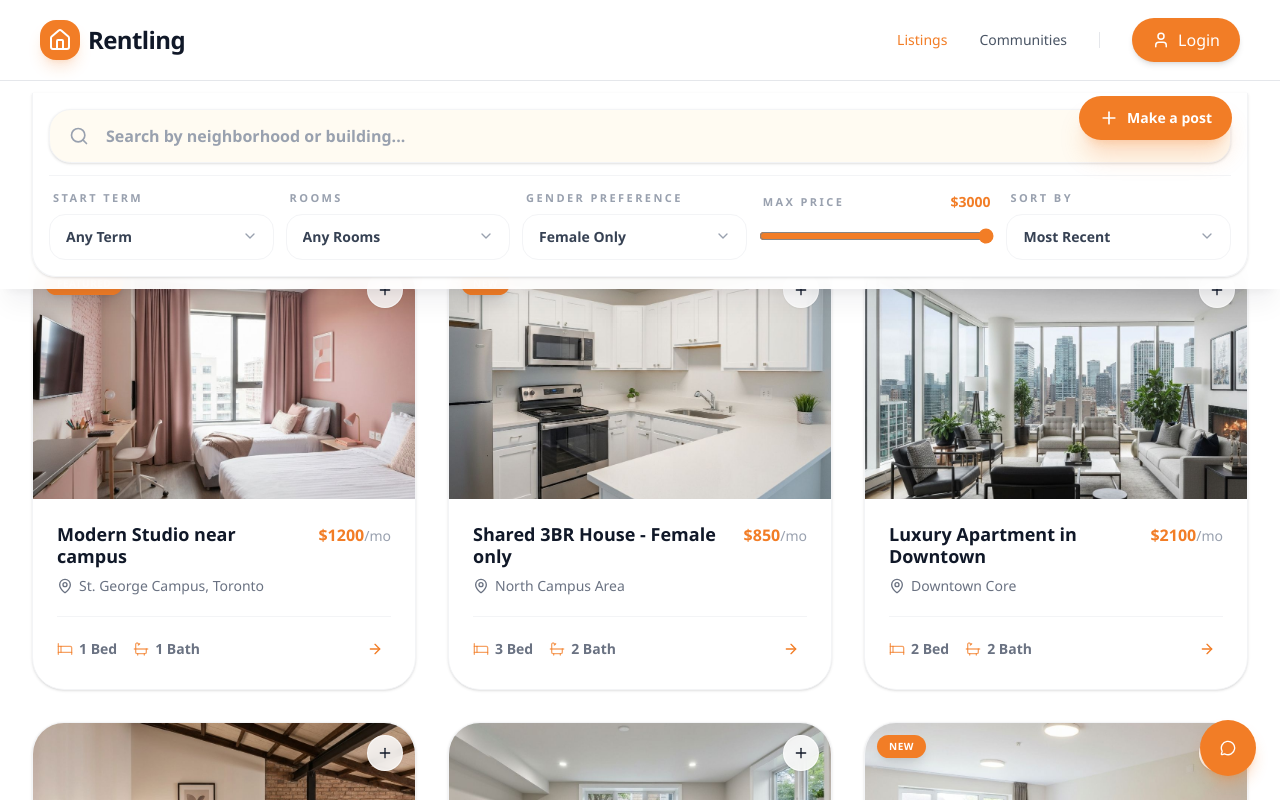
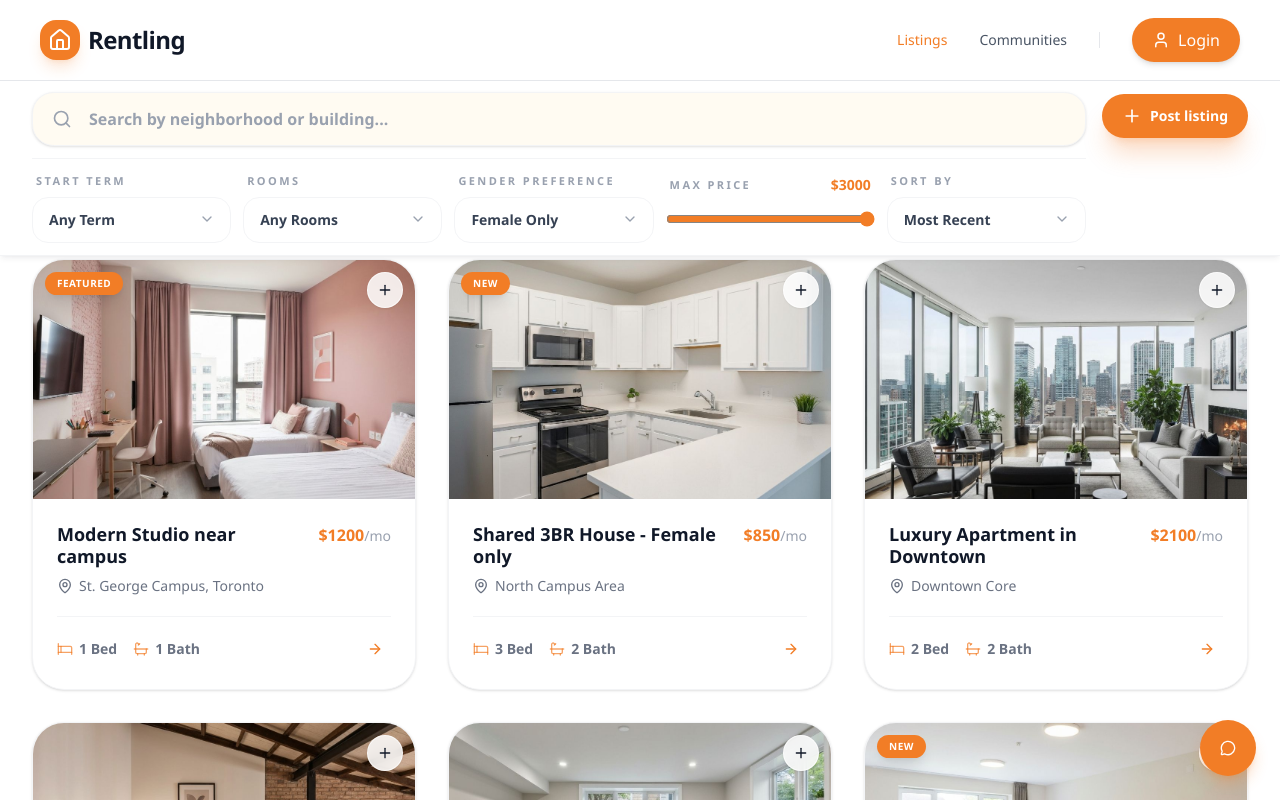
Before and after one commit to Leoz168/Sanctor, a Next.js app in the folder apps/web/: page /post-listings in a window 1280 px wide. Shown: the top 800 px of the page. Built offline with nearby package versions, Linux system fonts and the light colour scheme.

Commit message:
fix post listing button and filter section styling

```diff
--- a/apps/web/app/post-listings/page.tsx
+++ b/apps/web/app/post-listings/page.tsx
@@ -1,5 +1,3 @@
-import { Plus } from "lucide-react";
-import { FloatingActionButton } from "@/components/catalog/floating-action-button";
 import { HousingFilterPanel } from "@/components/catalog/housing-filter-panel";
 import { AppShell } from "@/components/layout/app-shell";
 import { ListingCard } from "@/components/listing-card";
@@ -66,7 +64,7 @@ const listings = [
 
 export default function PostListingsPage() {
   return (
-    <AppShell floatingAction={<FloatingActionButton icon={Plus} href="/create-post" placement="top-right">Make a post</FloatingActionButton>}>
+    <AppShell>
       <div className="max-w-7xl mx-auto px-4 pb-10 sm:px-6 lg:px-8">
         <HousingFilterPanel />
 
--- a/apps/web/components/catalog/auto-collapsing-filter-shell.tsx
+++ b/apps/web/components/catalog/auto-collapsing-filter-shell.tsx
@@ -6,11 +6,13 @@ import { useScrollCollapse } from "@/hooks/use-scroll-collapse";
 interface AutoCollapsingFilterShellProps {
   children: ReactNode;
   expandedHeightClassName: string;
+  action?: ReactNode;
 }
 
 export function AutoCollapsingFilterShell({
   children,
   expandedHeightClassName,
+  action,
 }: AutoCollapsingFilterShellProps) {
   const isExpanded = useScrollCollapse();
 
@@ -23,16 +25,17 @@ export function AutoCollapsingFilterShell({
       />
 
       <div
-        className={`fixed left-0 right-0 top-20 z-30 border-t border-gray-100 bg-white/95 shadow-xl shadow-gray-900/5 backdrop-blur-md transition-all duration-300 ease-out ${
+        className={`fixed left-0 right-0 top-20 z-30 border-b border-gray-100 bg-white/95 shadow-md shadow-gray-900/5 backdrop-blur-md transition-all duration-300 ease-out ${
           isExpanded
             ? "translate-y-0 opacity-100"
             : "pointer-events-none -translate-y-full opacity-0"
         }`}
       >
-        <div className="mx-auto max-w-7xl px-4 py-3 sm:px-6 lg:px-8">
-          <div className="space-y-3 rounded-b-[1.5rem] border border-t-0 border-gray-100 bg-white/95 p-4 shadow-sm">
+        <div className="mx-auto flex max-w-[92rem] items-start gap-4 px-4 py-3 sm:px-6 lg:px-8">
+          <div className="min-w-0 flex-1 space-y-3">
             {children}
           </div>
+          {action && <div className="shrink-0 pt-0.5">{action}</div>}
         </div>
       </div>
     </>
--- a/apps/web/components/catalog/housing-filter-panel.tsx
+++ b/apps/web/components/catalog/housing-filter-panel.tsx
@@ -1,7 +1,8 @@
 "use client";
 
+import Link from "next/link";
 import { useState } from "react";
-import { Search } from "lucide-react";
+import { Plus, Search } from "lucide-react";
 import { AutoCollapsingFilterShell } from "@/components/catalog/auto-collapsing-filter-shell";
 import { SelectControl } from "@/components/forms/select-control";
 
@@ -32,7 +33,18 @@ export function HousingFilterPanel() {
   const [maxPrice, setMaxPrice] = useState(3000);
 
   return (
-    <AutoCollapsingFilterShell expandedHeightClassName="h-[430px] sm:h-[322px] lg:h-[178px]">
+    <AutoCollapsingFilterShell
+      expandedHeightClassName="h-[430px] sm:h-[322px] lg:h-[178px]"
+      action={
+        <Link
+          href="/create-post"
+          className="inline-flex items-center gap-2 rounded-full bg-brand-orange px-5 py-3 text-sm font-bold text-white shadow-xl shadow-brand-orange/25 transition-all hover:bg-orange-600 active:scale-95"
+        >
+          <Plus className="h-5 w-5" />
+          <span>Post listing</span>
+        </Link>
+      }
+    >
       <div className="flex flex-col gap-3 lg:flex-row lg:items-center">
         <div className="relative flex-1">
           <Search className="absolute left-5 top-1/2 h-5 w-5 -translate-y-1/2 text-gray-400" />
```
Also changed, not shown: 1 other file (tests, documents, lock files or other folders).
